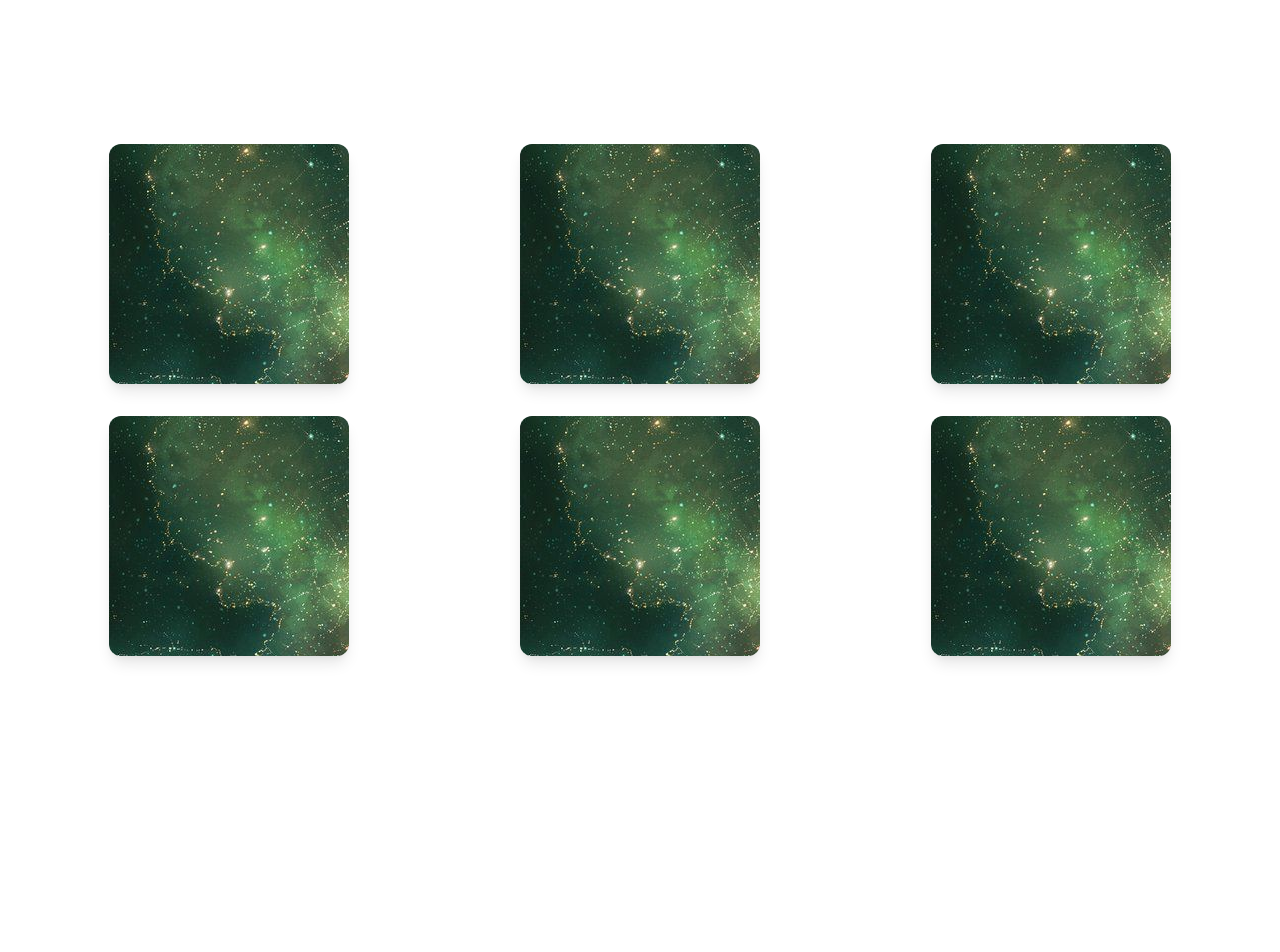
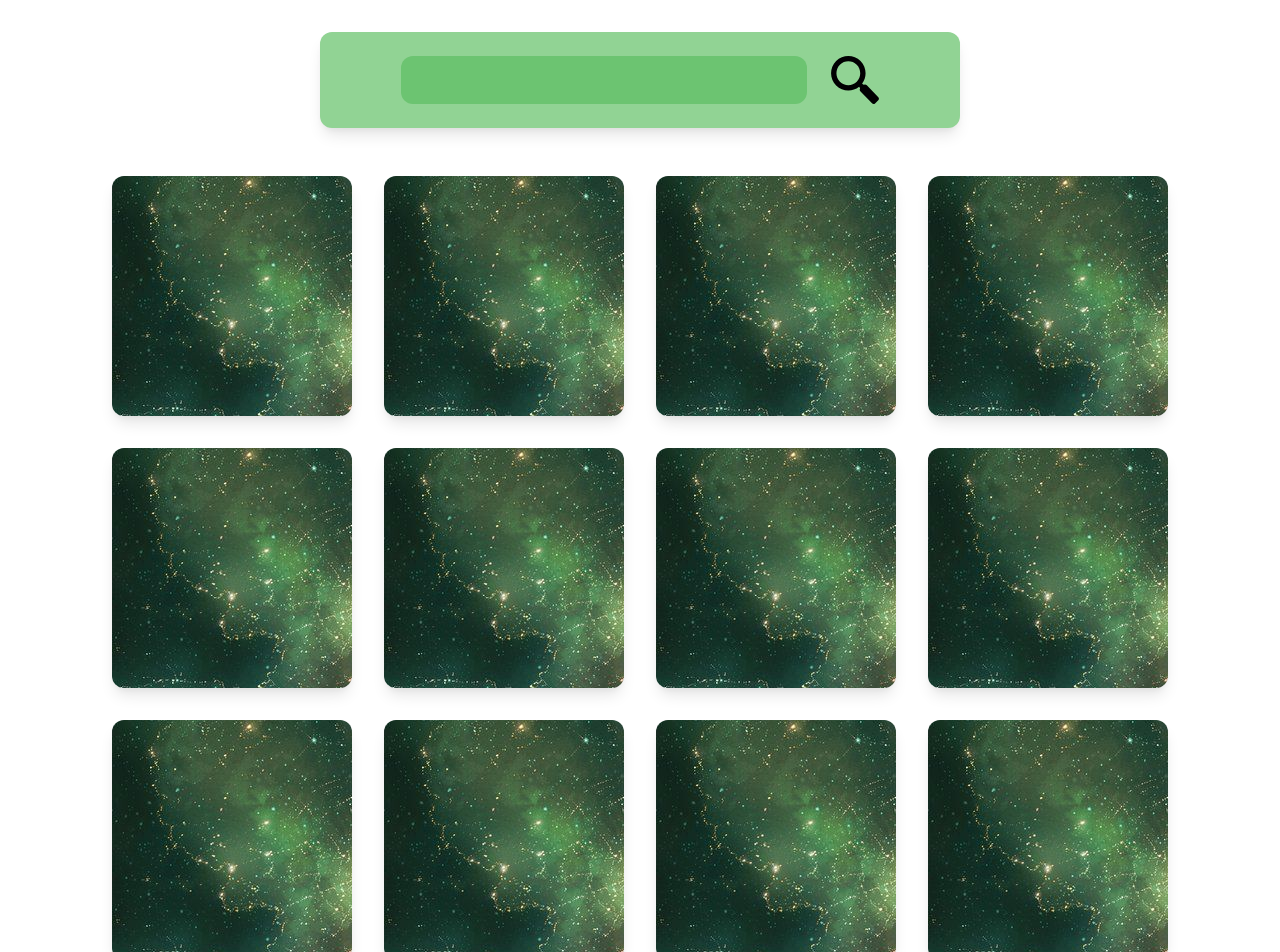
Before and after one commit to DieR-G/SweetDreams, a React (Create React App) app in the folder final-project/: page / in a window 1280 px wide. Shown: the top 952 px of the page. Before the commit the page ends 800 px from the top, so only its background shows below. Built offline with nearby package versions, Linux system fonts and the light colour scheme.

Commit message:
Base SearchBox created, with temp styles

```diff
--- a/final-project/src/Components/Button/Button.jsx
+++ b/final-project/src/Components/Button/Button.jsx
@@ -4,7 +4,7 @@ import React from "react";
 //Since the style may vary from use to use, then is passed as a property
 const Button = ({ localStyle, text = "", onClick = () => { } }) => {
     return (
-        <button className={localStyle} onclick={onClick}>{text}</button>
+        <button className={localStyle} onClick={onClick}>{text} </button>
     )
 }
 
--- a/final-project/src/Components/Container/Container.jsx
+++ b/final-project/src/Components/Container/Container.jsx
@@ -1,5 +1,6 @@
 import React from 'react';
 import Card from './Card/Card'
+import SearchBar from './SearchBar/SearchBar';
 
 //Container component, only purpose is to keep in order all the mess inside
 
@@ -7,8 +8,21 @@ const Container = () => {
 
     return (
 
-        <main className=" min-w-screen min-h-screen m-0 flex flex-col flex-wrap justify-center justify-items-center p-6">
-            <div className="flex flex-row flex-wrap justify-center justify-items-center content-evenly grid grid-cols-3">
+        <main className=" min-w-screen min-h-screen m-0 flex flex-col flex-wrap justify-center justify-items-center content-evenly">
+            <SearchBar />
+            <div className="flex flex-row flex-wrap justify-center justify-items-center content-evenly ">
+                <Card />
+                <Card />
+                <Card />
+                <Card />
+                <Card />
+                <Card />
+                <Card />
+                <Card />
+                <Card />
+                <Card />
+                <Card />
+                <Card />
                 <Card />
                 <Card />
                 <Card />
--- a/final-project/src/Components/Container/SearchBar/SearchBar.jsx
+++ b/final-project/src/Components/Container/SearchBar/SearchBar.jsx
@@ -0,0 +1,24 @@
+import React from 'react';
+import Button from '../../Button/Button';
+import { FaSearch } from 'react-icons/fa'
+import SearchIcon from '../../../Assets/Search.svg'
+
+
+const SearchBar = () => {
+
+    return (
+        <div className="flex flex-col flex-wrap justify-center justify-items-center content-evenly ">
+            <div className="w-1/2  h-18 bg-lightergreen  p-4 rounded-xl shadow-lg   ">
+                <form action="" className="w-auto h-auto flex flex-row flex-wrap justify-center justify-items-center content-evenly">
+                    <input type="text" className="w-2/3 h-12 bg-lightgreen  rounded-xl mr-2  my-2 " />
+                    <button className="w-12 h-12  ml-4 my-2" style={{ backgroundImage: `url(${SearchIcon})` }}  name="Send"></button>
+
+                </form>
+            </div >
+        </div>
+    )
+}
+
+//<button className="w-1/4 h-12 inline ml-2  my-4 rounded-xl" style={{ backgroundImage: SearchIcon }}>Search</button>
+//<Button localStyle="w-1/4 h-12 inline ml-2 bg-red-200 my-4 rounded-xl" text="Search" />
+export default SearchBar;
--- a/final-project/tailwind.config.js
+++ b/final-project/tailwind.config.js
@@ -5,6 +5,7 @@ module.exports = {
     extend: {
       colors: {
         "lightgreen": "#6CC471",
+        "lightergreen": "#91D394"
       },
       fontFamily: {
         normal: ['Varela'],
```
Also changed, not shown: final-project/src/Assets/Search.svg (added).
